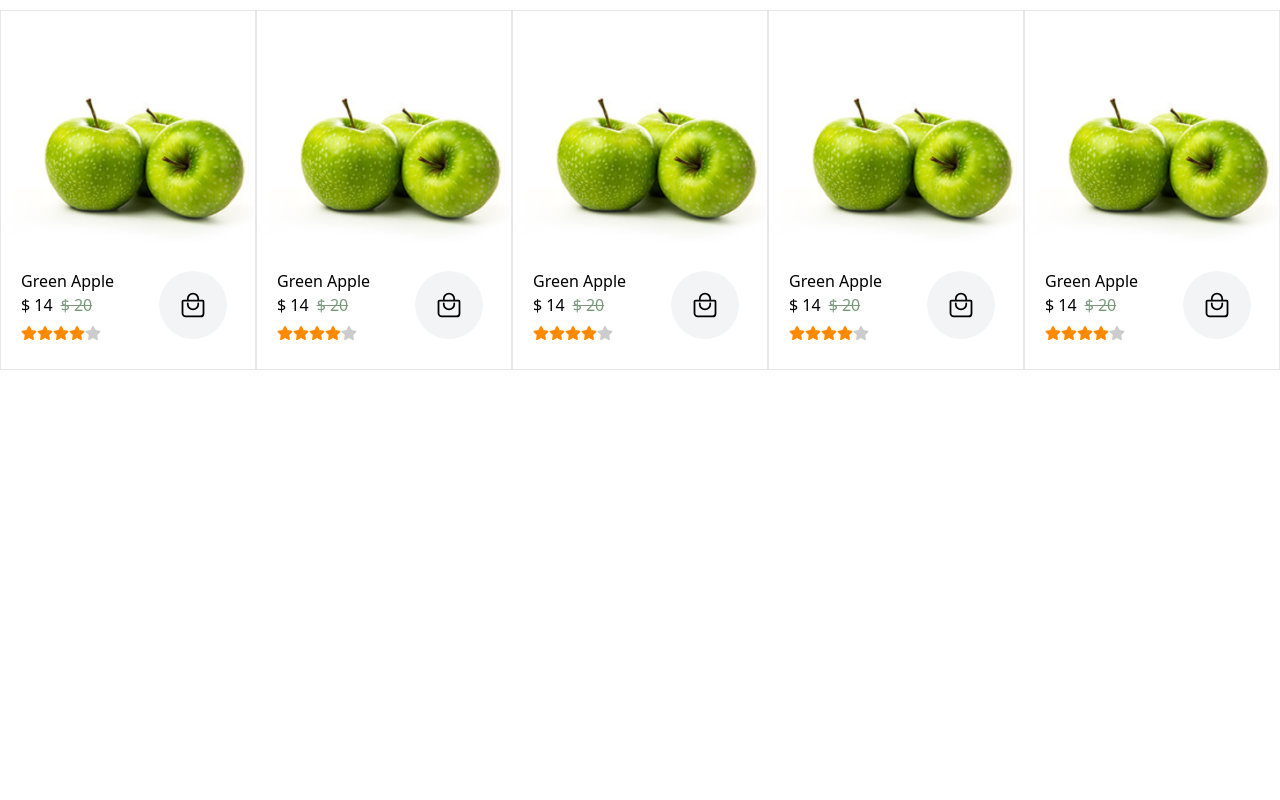
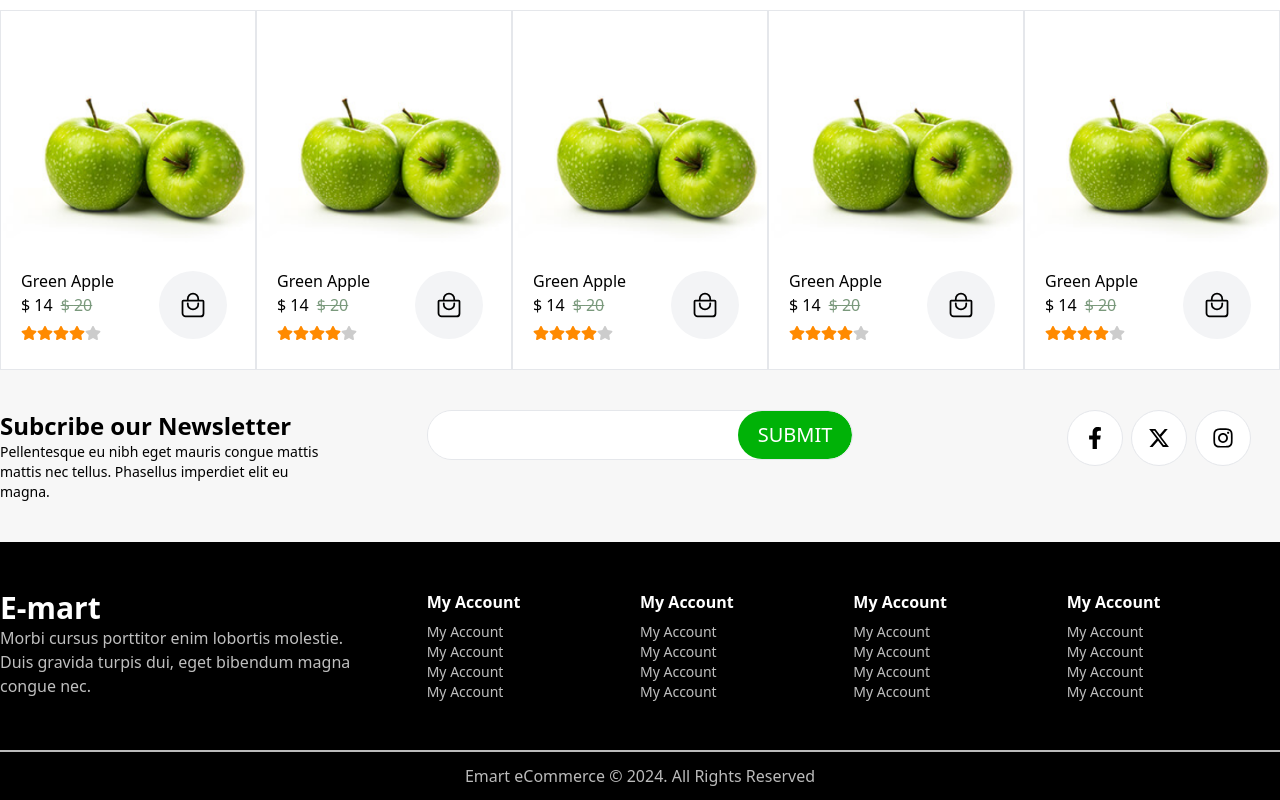
Before and after one commit to patharharsh/e-mart, a Next.js app: page / in a window 1280 px wide. Shown: the part 2929-3729 px from the top of the page. Before the commit the page ends 3299 px from the top, so only its background shows below. Built offline with nearby package versions, Linux system fonts and the light colour scheme.

Commit message:
Footer added

```diff
--- a/src/app/layout.tsx
+++ b/src/app/layout.tsx
@@ -2,6 +2,7 @@ import type { Metadata } from "next";
 import { Inter } from "next/font/google";
 import "./globals.css";
 import Header from "@/components/header/Header";
+import Footer from "@/components/footer/Footer";
 
 const inter = Inter({ subsets: ["latin"] });
 
@@ -20,6 +21,7 @@ export default function RootLayout({
       <body>
         <Header />
         {children}
+        <Footer />
         </body>
     </html>
   );
--- /dev/null
+++ b/src/components/IconBtn.tsx
@@ -0,0 +1,21 @@
+import classNames from 'classnames';
+import React from 'react'
+
+interface IconBtnProps {
+    Icon: React.ElementType;
+    size: "small" | "large"
+}
+
+const IconBtn = ({Icon, size}:IconBtnProps) => {
+
+   const BtnClasses = classNames({"text-black bg-gray-100 hover:bg-[#00B207] hover:text-[#ffffff] font-medium rounded-full text-sm p-5 text-center me-2 mb-2 " : size === "large"},
+   {"text-black bg-white hover:bg-[#00B207] hover:text-[#ffffff] font-medium rounded-full text-sm p-4 text-center me-2 mb-2 border border-1 " : size === "small"})
+
+  return (
+    <>
+        <button className={BtnClasses}><Icon size={size === "large" ? 28 : 22} /></button>
+    </>
+  )
+}
+
+export default IconBtn
--- /dev/null
+++ b/src/components/NewsLetterInput.tsx
@@ -0,0 +1,12 @@
+import React from 'react'
+
+const NewsLetterInput = () => {
+  return (
+    <div className='relative w-4/5 border rounded-full overflow-hidden '>
+      <input className='w-full outline-none h-[48px] px-5' />
+      <button className="absolute top-0 right-0  text-white bg-[#00B207] hover:bg-[#1a9c1f] focus:outline-none focus:ring-4 focus:ring-gray-300 font-medium rounded-full text-xl px-5 py-2.5 text-center">SUBMIT</button>
+    </div>
+  )
+}
+
+export default NewsLetterInput
--- a/src/components/ProductCard.tsx
+++ b/src/components/ProductCard.tsx
@@ -3,6 +3,7 @@ import { IoBagHandleOutline } from "react-icons/io5";
 import { FaStar } from "react-icons/fa";
 import { IoIosHeartEmpty } from "react-icons/io";
 import { IoEyeOutline } from "react-icons/io5";
+import IconBtn from "./IconBtn";
 
 interface PopularProductsDataType {
   name: string;
@@ -26,8 +27,8 @@ const ProductCard = ({data}: ProductCardProps) => {
     <div className="border group border-1 py-5 hover:shadow-lg hover:shadow-[#c8f6c9] hover:border-[#00B207]">
       <div className="relative">
         <div className="group-hover:flex hidden  flex-col absolute right-0">
-        <button className="text-black bg-white hover:bg-[#00B207] hover:text-[#ffffff] font-medium rounded-full text-sm p-4 text-center me-2 mb-2 border border-1 "><IoIosHeartEmpty size={22} /></button>
-        <button className="text-black bg-white hover:bg-[#00B207] hover:text-[#ffffff] font-medium rounded-full text-sm p-4 text-center me-2 mb-2 border border-1 "><IoEyeOutline size={22} /></button>
+          <IconBtn Icon={IoIosHeartEmpty} size="small" />
+          <IconBtn Icon={IoEyeOutline} size="small" />
         </div>
         <img src={imgPath} className="w-full" />
       </div>
@@ -45,7 +46,7 @@ const ProductCard = ({data}: ProductCardProps) => {
           </div>
         </div>
         <div>
-            <button className="text-black bg-gray-100 hover:bg-[#00B207] hover:text-[#ffffff] font-medium rounded-full text-sm p-5 text-center me-2 mb-2 "><IoBagHandleOutline size={28} /></button>
+          <IconBtn size="large" Icon={IoBagHandleOutline} />
         </div>
       </div>
     </div>
--- /dev/null
+++ b/src/components/footer/Footer.tsx
@@ -0,0 +1,98 @@
+import React from "react";
+import IconBtn from "../IconBtn";
+
+import NewsLetterInput from "../NewsLetterInput";
+import NewsLetter from "./NewsLetter";
+import Link from "next/link";
+
+const Footer = () => {
+  return (
+    <div>
+      <NewsLetter />
+      <div className="bg-black text-white py-12 px-4 md:px-0">
+        <div className="container mx-auto flex flex-wrap">
+          <div className="md:w-4/12 w-full md:mb-0 mb-5 pr-16">
+            <h1 className="text-3xl font-bold">E-mart</h1>
+            <p className="text-base font-light opacity-75">
+              Morbi cursus porttitor enim lobortis molestie. Duis gravida turpis
+              dui, eget bibendum magna congue nec.
+            </p>
+          </div>
+          <div className="w-6/12 mb-5 md:mb-0 md:w-2/12">
+            <h4 className="text-md font-semibold mb-2">My Account</h4>
+            <div className="flex flex-col">
+              <Link href={"/"} className="opacity-75 hover:opacity-100 text-sm">
+                My Account
+              </Link>
+              <Link href={"/"} className="opacity-75 hover:opacity-100 text-sm">
+                My Account
+              </Link>
+              <Link href={"/"} className="opacity-75 hover:opacity-100 text-sm">
+                My Account
+              </Link>
+              <Link href={"/"} className="opacity-75 hover:opacity-100 text-sm">
+                My Account
+              </Link>
+            </div>
+          </div>
+          <div className="w-6/12 mb-5 md:mb-0 md:w-2/12">
+            <h4 className="text-md font-semibold mb-2">My Account</h4>
+            <div className="flex flex-col">
+              <Link href={"/"} className="opacity-75 hover:opacity-100 text-sm">
+                My Account
+              </Link>
+              <Link href={"/"} className="opacity-75 hover:opacity-100 text-sm">
+                My Account
+              </Link>
+              <Link href={"/"} className="opacity-75 hover:opacity-100 text-sm">
+                My Account
+              </Link>
+              <Link href={"/"} className="opacity-75 hover:opacity-100 text-sm">
+                My Account
+              </Link>
+            </div>
+          </div>
+          <div className="w-6/12 mb-5 md:mb-0 md:w-2/12">
+            <h4 className="text-md font-semibold mb-2">My Account</h4>
+            <div className="flex flex-col">
+              <Link href={"/"} className="opacity-75 hover:opacity-100 text-sm">
+                My Account
+              </Link>
+              <Link href={"/"} className="opacity-75 hover:opacity-100 text-sm">
+                My Account
+              </Link>
+              <Link href={"/"} className="opacity-75 hover:opacity-100 text-sm">
+                My Account
+              </Link>
+              <Link href={"/"} className="opacity-75 hover:opacity-100 text-sm">
+                My Account
+              </Link>
+            </div>
+          </div>
+          <div className="w-6/12 mb-5 md:mb-0 md:w-2/12">
+            <h4 className="text-md font-semibold mb-2">My Account</h4>
+            <div className="flex flex-col">
+              <Link href={"/"} className="opacity-75 hover:opacity-100 text-sm">
+                My Account
+              </Link>
+              <Link href={"/"} className="opacity-75 hover:opacity-100 text-sm">
+                My Account
+              </Link>
+              <Link href={"/"} className="opacity-75 hover:opacity-100 text-sm">
+                My Account
+              </Link>
+              <Link href={"/"} className="opacity-75 hover:opacity-100 text-sm">
+                My Account
+              </Link>
+            </div>
+          </div>
+        </div>
+      </div>
+      <div className="bg-black py-3 text-center border-t-2 border-t-[#bbbbbb] text-[#bbbbbb]">
+      Emart eCommerce © 2024. All Rights Reserved
+      </div>
+    </div>
+  );
+};
+
+export default Footer;
--- /dev/null
+++ b/src/components/footer/NewsLetter.tsx
@@ -0,0 +1,32 @@
+import React from 'react'
+import NewsLetterInput from '../NewsLetterInput'
+import IconBtn from '../IconBtn'
+import { FaFacebookF } from "react-icons/fa";
+import { FaXTwitter } from "react-icons/fa6";
+import { FaInstagram } from "react-icons/fa";
+
+const NewsLetter = () => {
+  return (
+    <div className='bg-[#F7F7F7] py-10'>
+      <div className="flex justify-between container mx-auto flex-wrap gap-4">
+        <div className="lg:w-3/12 w-full">
+          <h1 className="text-2xl font-semibold">Subcribe our Newsletter</h1>
+          <p className="text-sm font-light">
+            Pellentesque eu nibh eget mauris congue mattis mattis nec tellus.
+            Phasellus imperdiet elit eu magna.
+          </p>
+        </div>
+        <div className="lg:w-5/12 w-full">
+          <NewsLetterInput />
+        </div>
+        <div className="lg:w-2/12  w-full">
+          <IconBtn size="small" Icon={FaFacebookF} />
+          <IconBtn size="small" Icon={FaXTwitter} />
+          <IconBtn size="small" Icon={FaInstagram} />
+        </div>
+      </div>
+    </div>
+  )
+}
+
+export default NewsLetter
--- a/src/components/header/Navbar.tsx
+++ b/src/components/header/Navbar.tsx
@@ -22,10 +22,11 @@ const Navbar = ({toggleDrawer}: any) => {
       lable: "About Us",
       path: "/about-us",
     },
+
     {
       lable: "Contact Us",
       path: "/contact-us",
-    },
+    }
   ];
 
   const pathname = usePathname();
```
